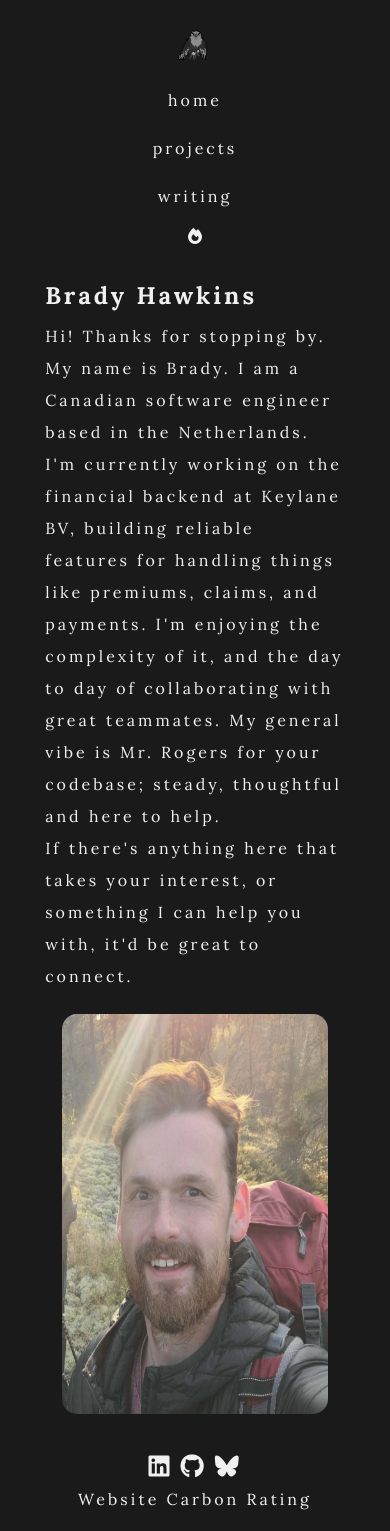
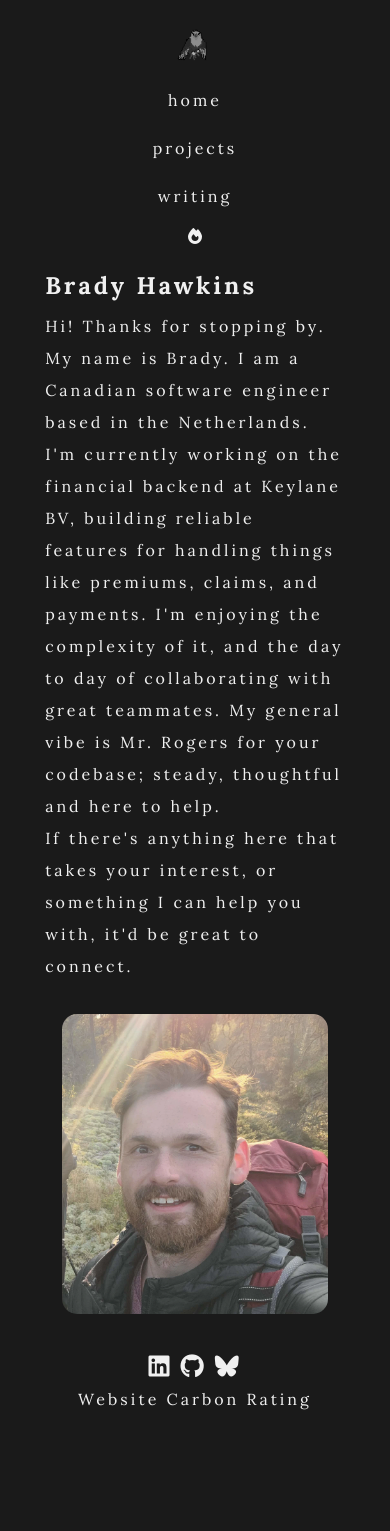
Before and after one commit to hawk0120/hawk0120.dev, an Angular app: page / in a window 390 px wide. After the commit the page ends 1431 px from the top, so only its background shows below. Built offline with nearby package versions, Linux system fonts and the light colour scheme.

Commit message:
Update home.scss

```diff
--- a/src/app/pages/home/home.scss
+++ b/src/app/pages/home/home.scss
@@ -1,6 +1,7 @@
 .home-container {
   margin: auto;
-  width: 800px;
+  max-width: 800px; /* instead of fixed width */
+  width: 90%;       /* responsive on smaller screens */
   z-index: 10;
 }
 
@@ -13,7 +14,7 @@
 @keyframes fadeIn {
   to {
     opacity: 1;
-    transform: translateY(10px);
+    transform: translateY(0); /* corrected from 10px to 0 for proper fade-in */
   }
 }
 
@@ -21,12 +22,14 @@
   display: flex;
   justify-content: center;
   align-items: center;
-  height: 40vh;
+  height: auto;  /* auto height to prevent overflow */
   padding-top: 3em;
 }
 
 .home-photo {
-  max-width: 350px;
+  max-width: 100%;  /* scales with container */
+  width: 350px;     /* base width */
+  height: auto;     /* maintain aspect ratio */
   border-radius: 15px;
 }
 
@@ -37,6 +40,17 @@
 .fade-lines > *:nth-child(5) { animation-delay: 0.8s; }
 .fade-lines > *:nth-child(6) { animation-delay: 1.0s; }
 
+/* Responsive adjustments */
+@media (max-width: 1024px) {
+  .home-container {
+    width: 95%;
+  }
+
+  .home-photo {
+    width: 250px;  /* smaller on laptops/tablets */
+  }
+}
+
 @media (max-width: 767px) {
   .home-container {
     width: 90%;
@@ -44,11 +58,10 @@
 
   .photo-container {
     flex-direction: column;
-    height: auto;
     padding-top: 2em;
   }
 
   .home-photo {
-    max-width: 80%;
+    width: 80%;
   }
 }
```
